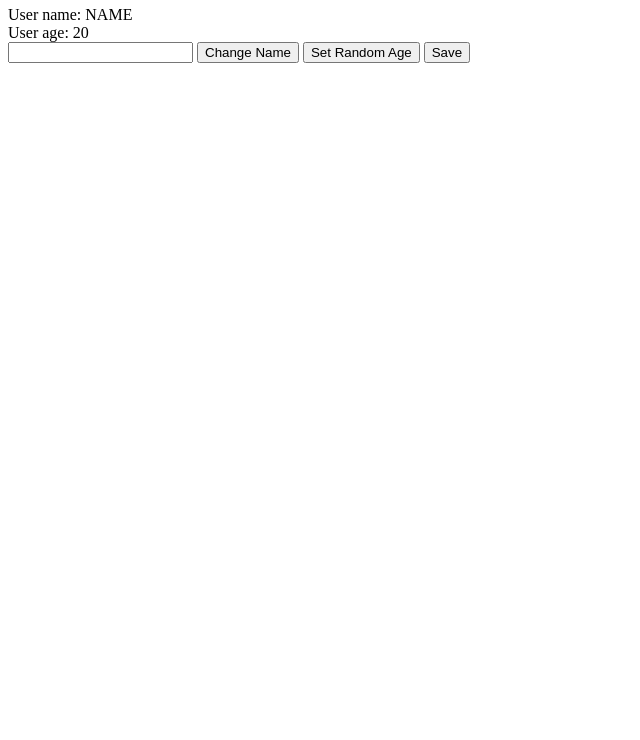
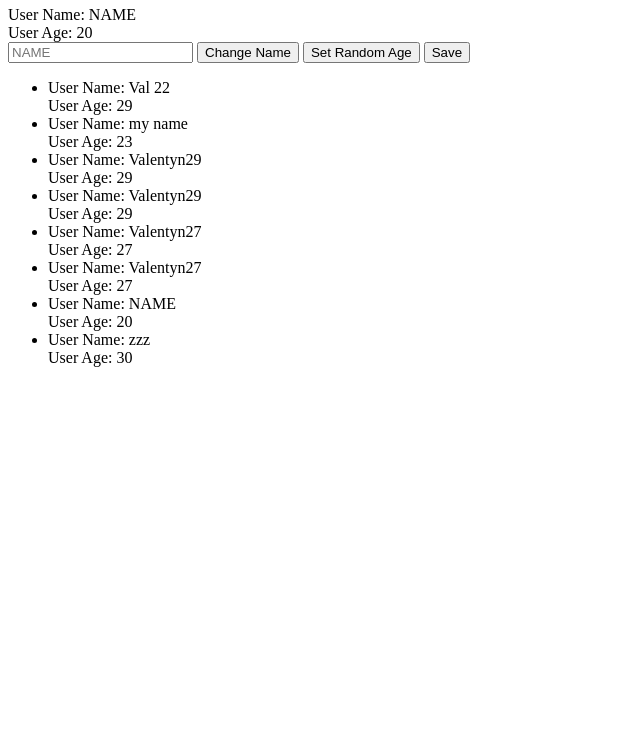
Before and after one commit to Psevdon1m/custom-framework, a website with bundled scripts: page index.html in a window 1280 px wide. Shown: the part 60-800 px from the top of the page, without its empty margins (0-640 px from the left). Built offline with nearby package versions, Linux system fonts and the light colour scheme; data requests are answered from the project's data file.

Commit message:
add user list class to render all users as list

```diff
--- a/db.json
+++ b/db.json
@@ -29,6 +29,16 @@
       "id": "1243",
       "name": "Valentyn27",
       "age": 27
+    },
+    {
+      "id": "aac9",
+      "name": "NAME",
+      "age": 20
+    },
+    {
+      "id": "28af",
+      "name": "zzz",
+      "age": 30
     }
   ]
 }
--- a/index.html
+++ b/index.html
@@ -3,6 +3,9 @@
         <div id="root">
 
         </div>
+        <ul id="user-list">
+
+        </ul>
         <script src="src/index.ts"></script>
     </body>
 </html>
--- a/src/index.ts
+++ b/src/index.ts
@@ -1,9 +1,25 @@
 import { User } from "./models/User";
-import { UserForm } from "./views/UserForm";
+import { UserEdit } from "./views/UserEdit";
+import { UserList } from "./views/UserList";
 
 const root = document.getElementById("root");
 if (!root) throw new Error("Root element not found");
 
+const userListEl = document.getElementById("user-list");
+if (!userListEl) throw new Error("User list element not found");
+
 const user = User.buildUser({ name: "NAME", age: 20 });
-const userForm = new UserForm(root, user);
-userForm.render();
+const collection = User.buildUserCollection();
+const userList = new UserList(collection, userListEl);
+userList.collection.fetch();
+
+collection.on("change", () => {
+  userList.render();
+});
+
+console.log(userList);
+
+const userEdit = new UserEdit(root, user);
+userEdit.render();
+
+console.log(userEdit);
--- /dev/null
+++ b/src/views/CollectionView.ts
@@ -0,0 +1,19 @@
+import { Collection } from "../models/Collection";
+
+export abstract class CollectionView<T, K> {
+  public collection: Collection<T, K>;
+  public parentDiv: Element;
+  constructor(collection: Collection<T, K>, parentDiv: Element) {
+    this.collection = collection;
+    this.parentDiv = parentDiv;
+  }
+  abstract renderItem(model: T, itemParent: Element): void;
+
+  render(): void {
+    this.parentDiv.innerHTML = "";
+    const models = this.collection.models;
+    models.forEach((model: T) => {
+      this.renderItem(model, this.parentDiv);
+    });
+  }
+}
--- /dev/null
+++ b/src/views/UserData.ts
@@ -0,0 +1,15 @@
+import { View } from "./View";
+
+import { User, UserProps } from "../models/User";
+
+export class UserData extends View<User, UserProps> {
+  template(): string {
+    return `
+        <div>
+            <h1>User Data</h1>
+            <div>User Name: ${this.model.get("name")}</div>
+            <div>User Age: ${this.model.get("age")}</div>
+        </div>
+        `;
+  }
+}
--- /dev/null
+++ b/src/views/UserEdit.ts
@@ -0,0 +1,24 @@
+import { View } from "./View";
+
+import { User, UserProps } from "../models/User";
+import { UserForm } from "./UserForm";
+import { UserData } from "./UserData";
+
+export class UserEdit extends View<User, UserProps> {
+  regionsMap(): { [key: string]: string } {
+    return {
+      userData: ".user-data",
+      userForm: ".user-form",
+    };
+  }
+  onRender(): void {
+    new UserData(this.regions.userData, this.model).render();
+    new UserForm(this.regions.userForm, this.model).render();
+  }
+  template(): string {
+    return `
+        <div class="user-data"></div>
+        <div class="user-form"></div>
+        `;
+  }
+}
--- a/src/views/UserForm.ts
+++ b/src/views/UserForm.ts
@@ -1,14 +1,8 @@
-import { User } from "../models/User";
+import { User, UserProps } from "../models/User";
 
-export class UserForm {
-  constructor(public parent: Element, public model: User) {
-    this.subscribeToChangeEvent();
-  }
+import { View } from "./View";
 
-  subscribeToChangeEvent(): void {
-    this.model.on("change", () => this.render());
-  }
-
+export class UserForm extends View<User, UserProps> {
   eventsMap(): { [key: string]: () => void } {
     return {
       "click:.set-name": this.onSetNameClick,
@@ -29,41 +23,18 @@ export class UserForm {
     this.model.setRandomAge();
   };
 
-  onSaveClick(): void {
-    console.log("Save clicked");
-  }
+  onSaveClick = (): void => {
+    this.model.save();
+  };
 
   template(): string {
     return `
     <div>
-    <h1>User Form</h1>
-    <div> User name: ${this.model.get("name")}</div>
-    <div> User age: ${this.model.get("age")}</div>
-    <input />
+    <input placeholder="${this.model.get("name")}" />
     <button class="set-name">Change Name</button>
     <button class="set-random-age">Set Random Age</button>
     <button class="save-button">Save</button>
     </div>
     `;
   }
-
-  bindEvents(fragment: DocumentFragment): void {
-    const eventsMap = this.eventsMap();
-
-    for (let eventKey in eventsMap) {
-      const [eventName, selector] = eventKey.split(":");
-      fragment.querySelectorAll(selector).forEach((el) => {
-        el.addEventListener(eventName, eventsMap[eventKey]);
-      });
-    }
-  }
-
-  render(): void {
-    this.parent.innerHTML = "";
-
-    const templateElement = document.createElement("template");
-    templateElement.innerHTML = this.template();
-    this.bindEvents(templateElement.content);
-    this.parent.append(templateElement.content);
-  }
 }
--- /dev/null
+++ b/src/views/UserList.ts
@@ -0,0 +1,16 @@
+import { CollectionView } from "./CollectionView";
+import { User, UserProps } from "../models/User";
+
+export class UserList extends CollectionView<User, UserProps> {
+  renderItem(model: User, parentElement: Element): void {
+    const childHtml = `
+    <li>
+    <div>User Name: ${model.get("name")}</div>
+    <div>User Age: ${model.get("age")}</div>
+    </li>
+    `;
+    const template = document.createElement("template");
+    template.innerHTML = childHtml;
+    parentElement.append(template.content);
+  }
+}
--- /dev/null
+++ b/src/views/View.ts
@@ -0,0 +1,64 @@
+import { Model } from "../models/Model";
+
+interface HasId {
+  id?: string;
+}
+
+export abstract class View<T extends Model<K>, K extends HasId> {
+  regions: { [key: string]: Element } = {};
+
+  constructor(public parent: Element, public model: T) {
+    this.subscribeToChangeEvent();
+  }
+
+  abstract template(): string;
+
+  eventsMap(): { [key: string]: () => void } {
+    return {};
+  }
+
+  regionsMap(): { [key: string]: string } {
+    return {};
+  }
+
+  subscribeToChangeEvent(): void {
+    this.model.on("change", () => this.render());
+  }
+
+  bindEvents(fragment: DocumentFragment): void {
+    const eventsMap = this.eventsMap();
+
+    for (let eventKey in eventsMap) {
+      const [eventName, selector] = eventKey.split(":");
+      fragment.querySelectorAll(selector).forEach((el) => {
+        el.addEventListener(eventName, eventsMap[eventKey]);
+      });
+    }
+  }
+
+  mapRegions(fragment: DocumentFragment): void {
+    const regionsMap = this.regionsMap();
+
+    for (let key in regionsMap) {
+      let selector = regionsMap[key];
+      const el = fragment.querySelector(selector);
+      if (el) {
+        this.regions[key] = el;
+      }
+    }
+  }
+
+  onRender(): void {}
+
+  render(): void {
+    this.parent.innerHTML = "";
+
+    const templateElement = document.createElement("template");
+    templateElement.innerHTML = this.template();
+    this.bindEvents(templateElement.content);
+
+    this.mapRegions(templateElement.content);
+    this.onRender();
+    this.parent.append(templateElement.content);
+  }
+}
```
